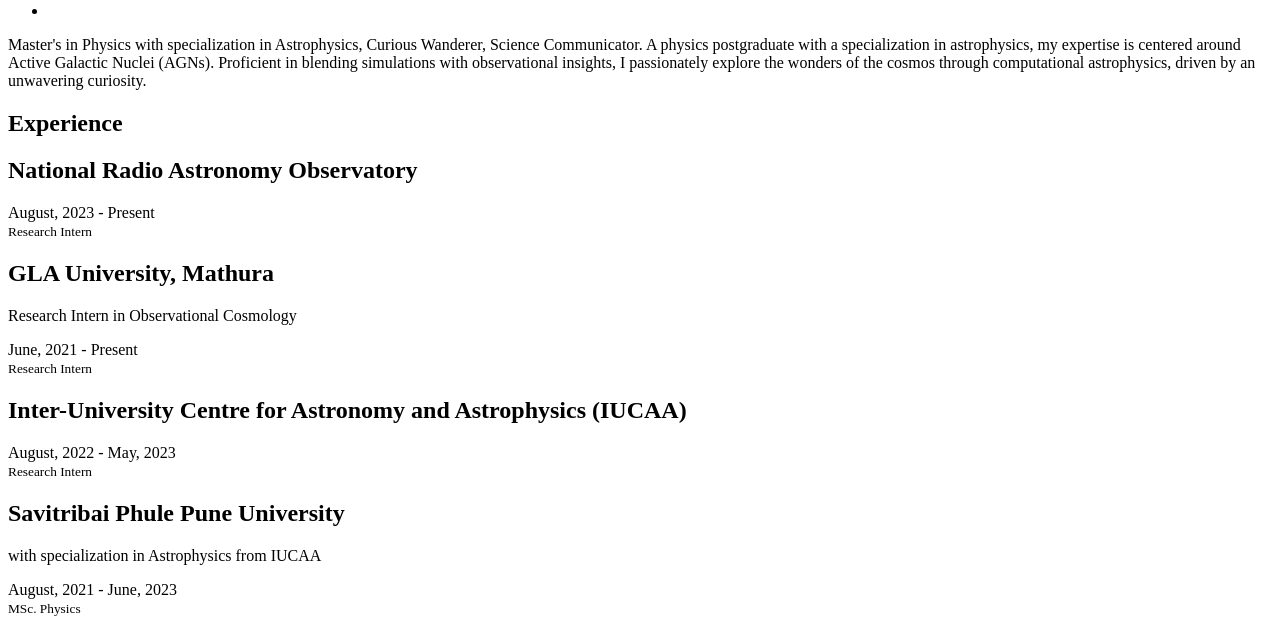
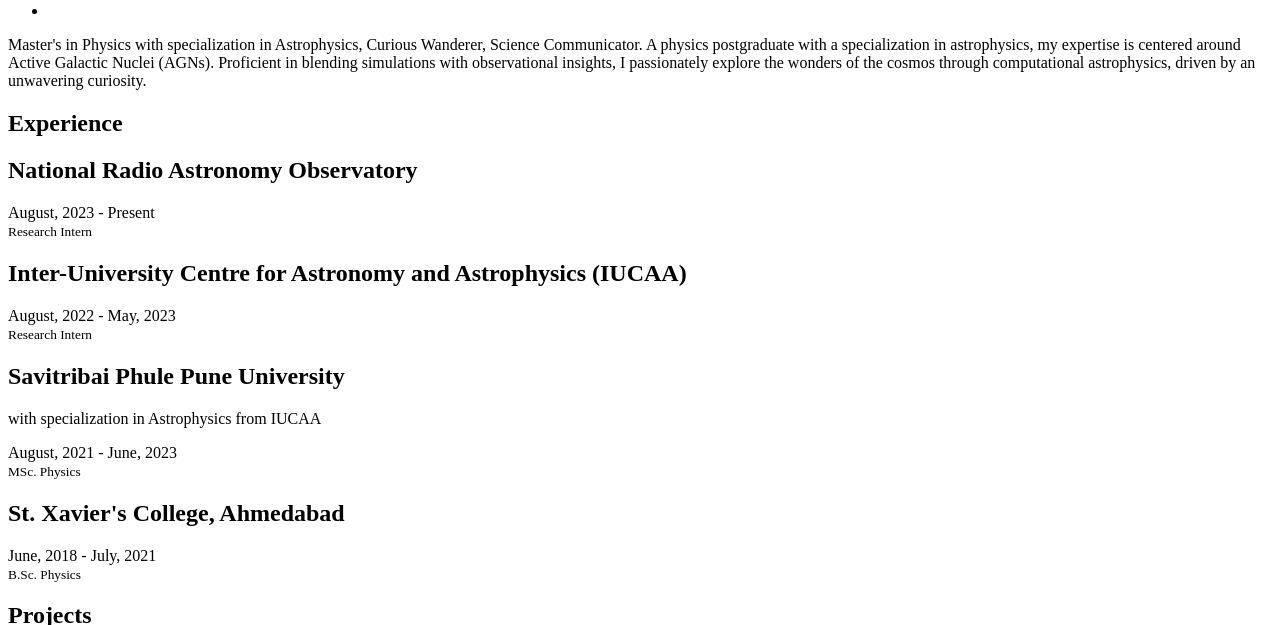
Before and after one commit to sureshparekh/sureshparekh.github.io, a Jekyll site: the page built from index.html, in a window 1280 px wide and 900 px high, scrolled down 816 px, cut to the strip 0-625 px from the top of the window. Built offline with Jekyll 4.4.1, drawn with Linux system fonts in a browser that asks for light colours; nearby versions of some CDN libraries.

Commit message:
Update careers.yml

```diff
--- a/_data/index/careers.yml
+++ b/_data/index/careers.yml
@@ -12,19 +12,6 @@
 
   icon: fa-plus-square
   present: true
-
-- name:
-    detail: GLA University, Mathura
-
-  desc:
-    detail: Research Intern in Observational Cosmology
-
-  date:
-    detail: June, 2021 - Present
-  job:
-    detail: Research Intern
-
-  icon: fa-plus-square
 
 
 - name:
@@ -55,15 +42,15 @@
   icon: fa-plus-square
   present: true
 
-# - name:
-#     detail: St. Xavier's College, Ahmedabad
+- name:
+    detail: St. Xavier's College, Ahmedabad
 
-#   desc:
-#     detail:
+  desc:
+    detail:
 
-#   date:
-#     detail: June, 2018 - July, 2021
-#   job:
-#     detail: B.Sc. Physics
+  date:
+    detail: June, 2018 - July, 2021
+  job:
+    detail: B.Sc. Physics
 
-#   icon: fa-plus-square
+  icon: fa-plus-square
```
